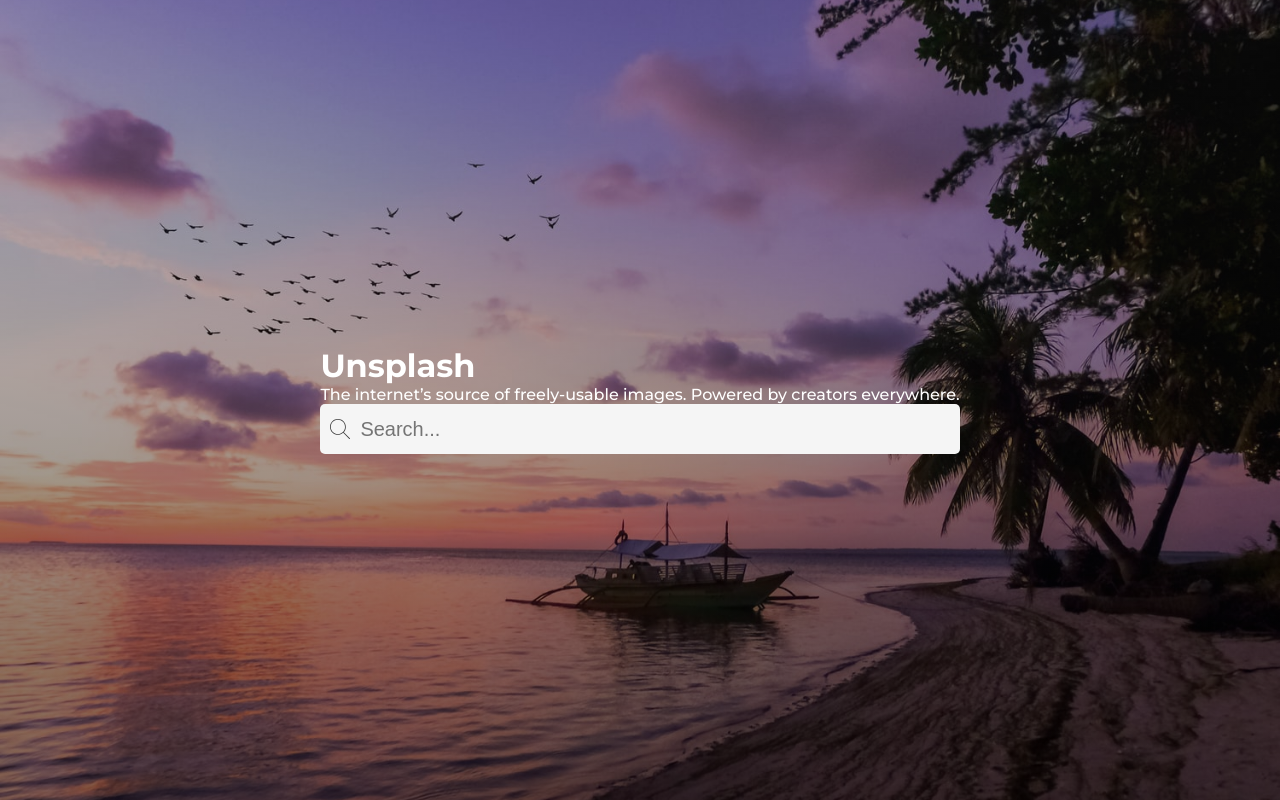
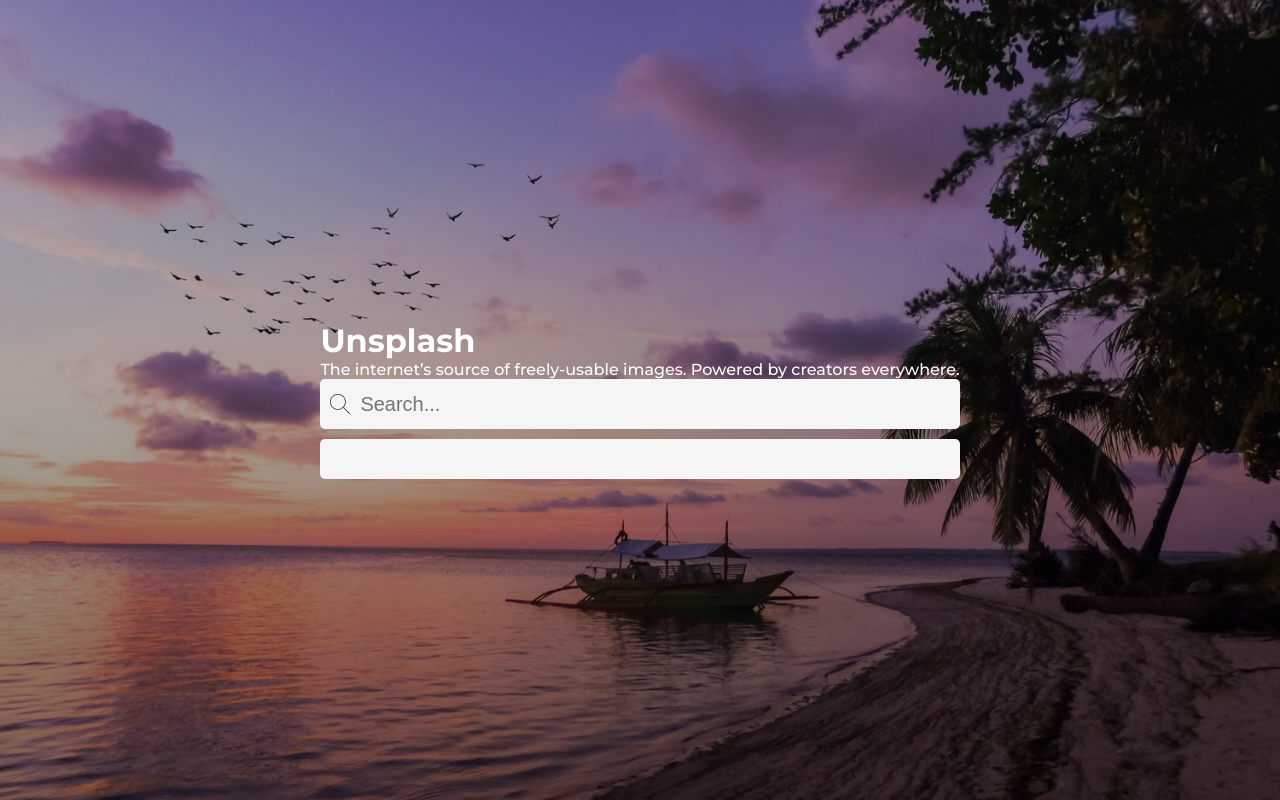
Before and after one commit to 1991Pawel/reactapp, a React (Create React App) app: page / in a window 1280 px wide. Built offline with nearby package versions, Linux system fonts and the light colour scheme.

Commit message:
add basic hook request

```diff
--- a/src/components/SearchBar.js
+++ b/src/components/SearchBar.js
@@ -1,9 +1,26 @@
-import React from 'react'
+import React, { useState } from 'react'
 import SvgSearch from './SvgSearch';
 import '../styles/searchbar.scss'
+import { useFetch } from '../hooks/useFetch'
 
 
+const Result = ({ data, search }) => {
+
+    return (
+        <ul className="search-bar__results">
+            {data.map(({ id, alt_description }) => <li key={id}>{alt_description}</li>)}
+        </ul>
+    )
+
+}
+
 const SearchBar = () => {
+    const [search, setSearch] = useState('');
+    const { data } = useFetch(search);
+
+    const onClickHandler = (e) => {
+        setSearch(() => e.target.value)
+    }
 
 
     return (
@@ -12,10 +29,14 @@ const SearchBar = () => {
                 <button className="search-bar__btn">
                     <SvgSearch width="20" height="20" fill="#3F3F3F" />
                 </button>
-                <input className="search-bar__input" type="text" placeholder="Search..." />
+                <input onChange={(e) => onClickHandler(e)}
+                    value={search}
+                    className="search-bar__input"
+                    type="text"
+                    placeholder="Search..." />
             </div>
+            <Result search={search} data={data} />
         </div>
-
     )
 }
 
--- /dev/null
+++ b/src/hooks/useFetch.js
@@ -0,0 +1,21 @@
+import { useState, useEffect } from 'react'
+const API_KEY = 'O7LuvAFjOLt9kL-tr6d4JkHd1csLzgzHqItnJHs1RQg'
+
+export const useFetch = (query) => {
+    const [data, setData] = useState([]);
+
+
+    useEffect(() => {
+        const fetchData = async () => {
+            if (query.length >= 3) {
+                const response = await fetch(`https://api.unsplash.com/search/photos/?page=1&per_page=10&query=${query}&client_id=${API_KEY}`);
+                const data = await response.json();
+                setData(() => data.results);
+            }
+        }
+        fetchData();
+    }, [query])
+
+    return { data }
+
+}
--- a/src/styles/searchbar.scss
+++ b/src/styles/searchbar.scss
@@ -4,6 +4,7 @@
         height: 5rem;
         border-radius: .5rem;
         overflow: hidden;
+        position: relative;
 
     }
 
@@ -23,7 +24,20 @@
     }
 
     &__input {
+
         background: #F5F5F5;
         flex:1;
     }
+
+    &__results {
+        margin-top: 1rem;;
+        border-radius: .5rem;
+        padding: 2rem;
+
+        background: #F5F5F5;
+        p {
+            color: #575757;
+            margin: 2rem 0;
+        }
+    }
 }
```
Also changed, not shown: src/pages/Home.js (+6 -2 lines).
